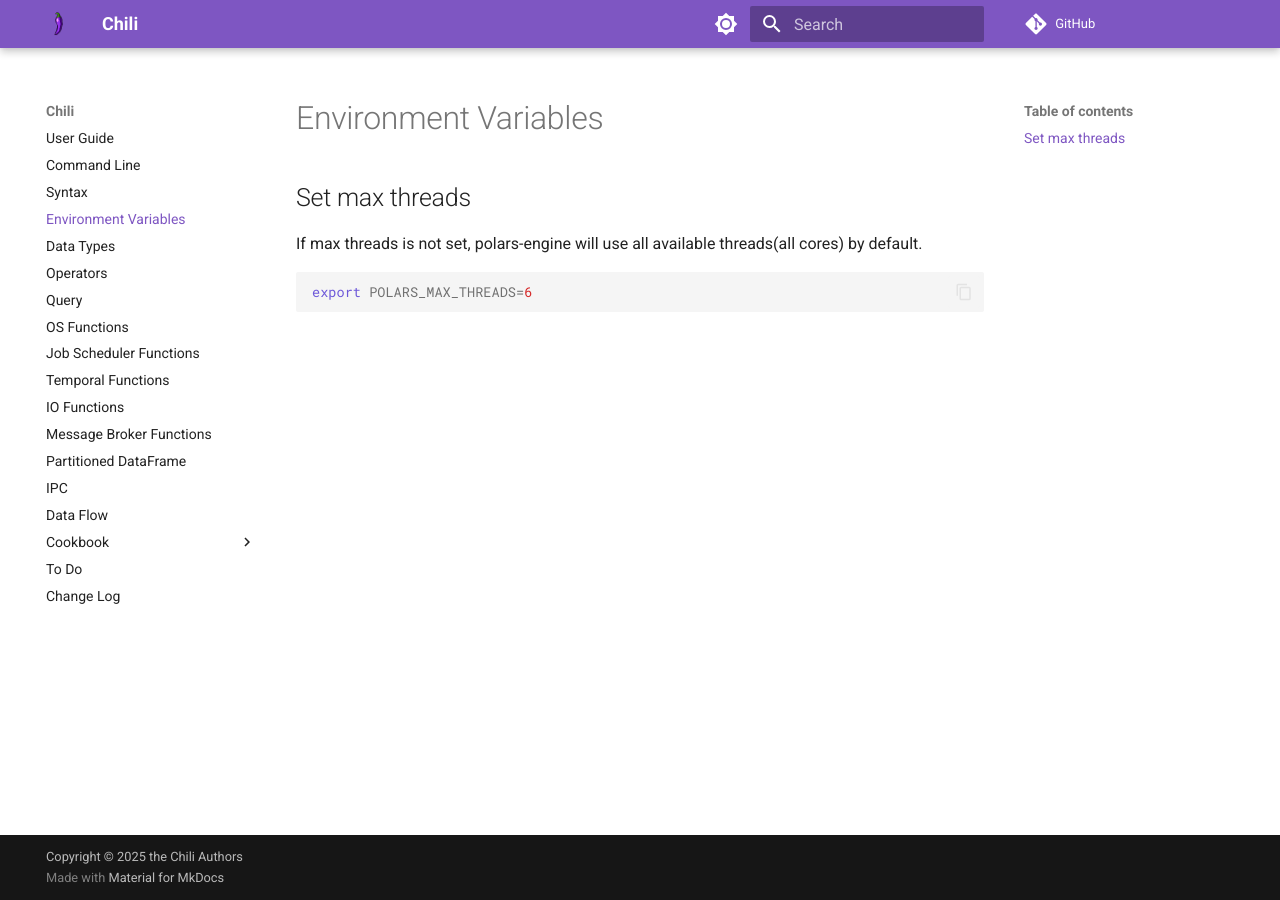
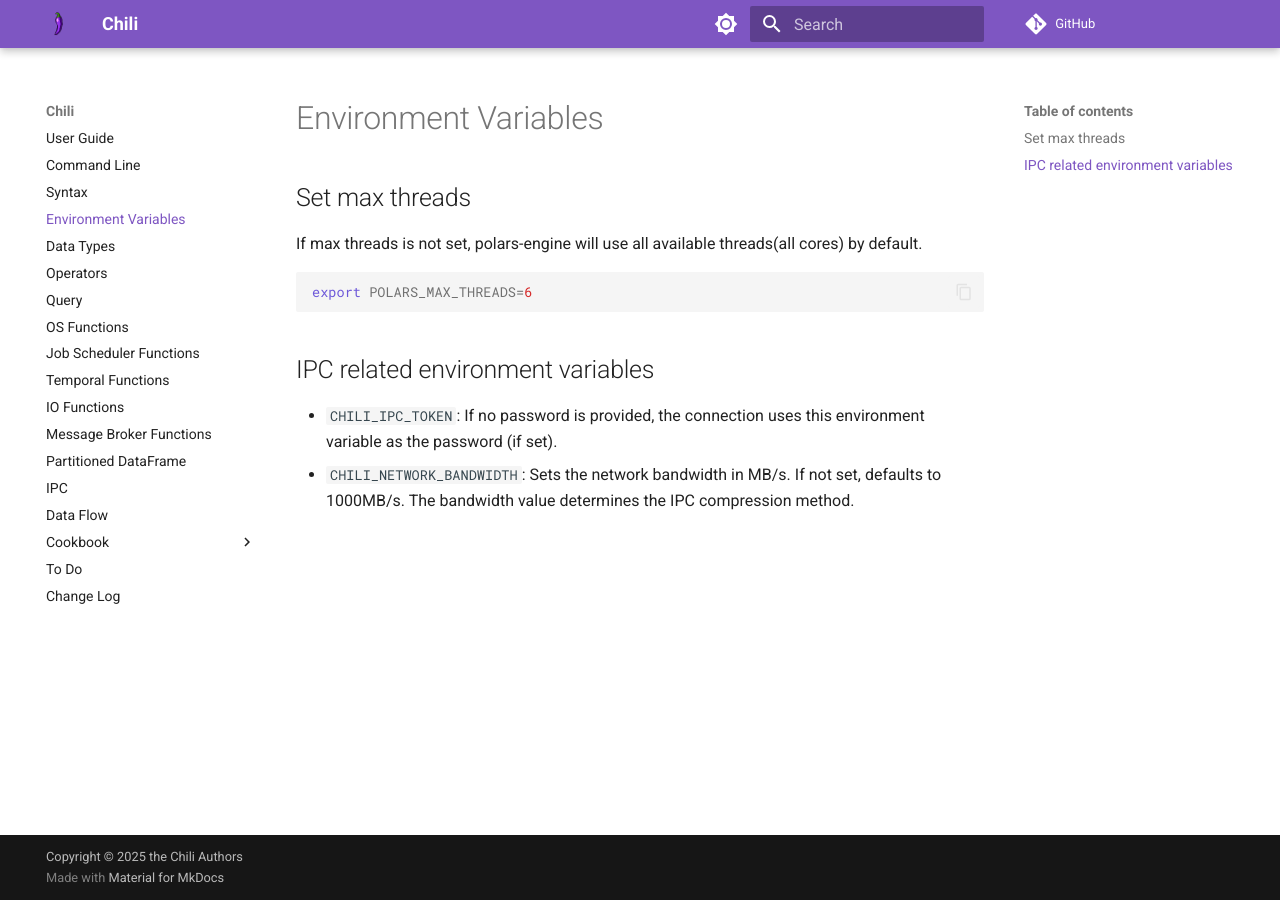
Before and after one commit to purple-chili/purple-chili.github.io, an MkDocs documentation site: the page built from docs/env.md, in a window 1280 px wide. Built offline with MkDocs 1.6.1 and Material for MkDocs 9.7.7, drawn with Linux system fonts in a browser that asks for light colours; comment, search, counter and statistics services are not loaded.

Commit message:
Add IPC environment variables to env.md and include Vim syntax configuration in syntax.md

````diff
--- a/docs/env.md
+++ b/docs/env.md
@@ -7,3 +7,8 @@ If max threads is not set, polars-engine will use all available threads(all core
 ```bash
 export POLARS_MAX_THREADS=6
 ```
+
+## IPC related environment variables
+
+- `CHILI_IPC_TOKEN`: If no password is provided, the connection uses this environment variable as the password (if set).
+- `CHILI_NETWORK_BANDWIDTH`: Sets the network bandwidth in MB/s. If not set, defaults to 1000MB/s. The bandwidth value determines the IPC compression method.
````
Also changed, not shown: docs/syntax.md (+6 -0 lines).
